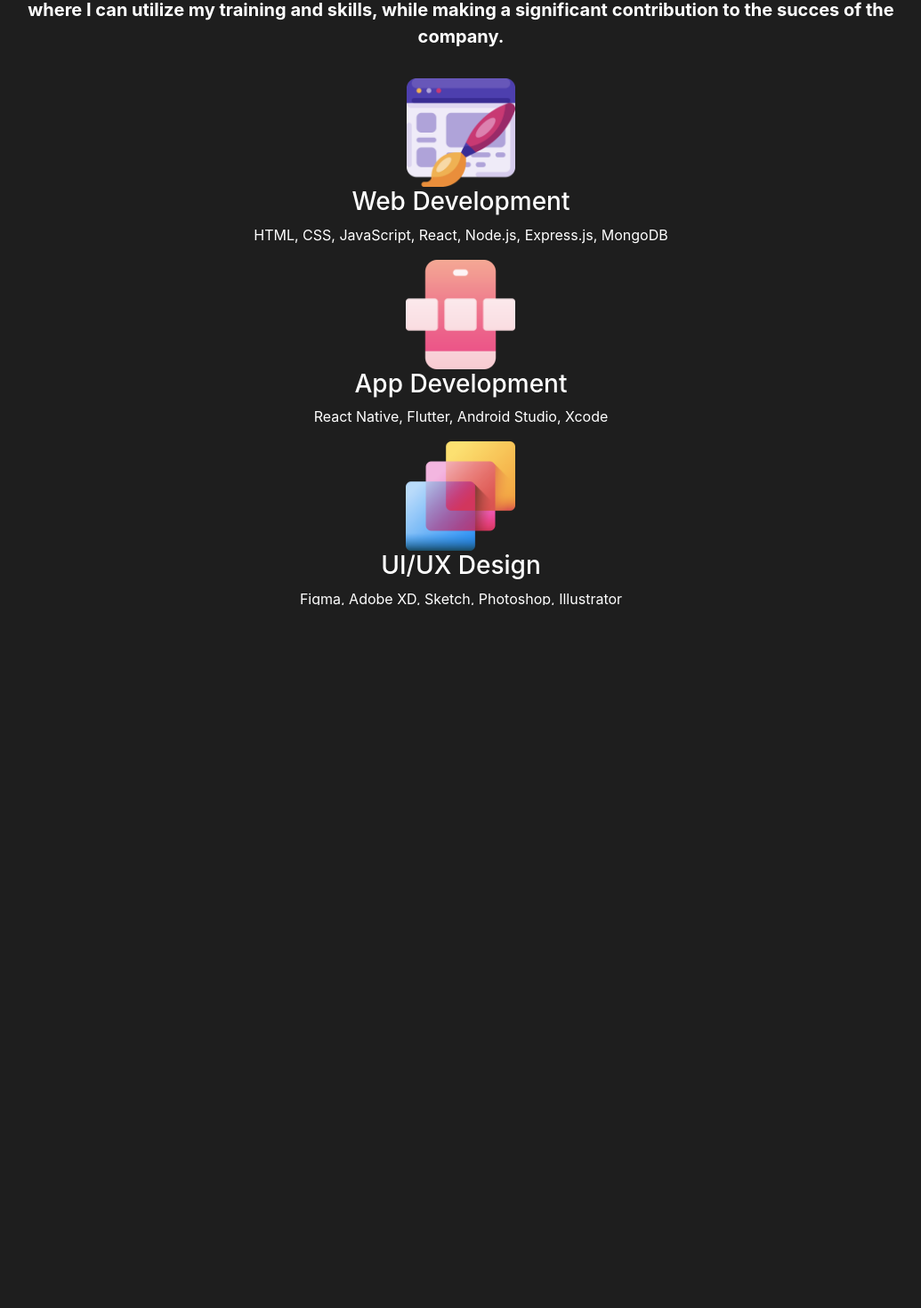
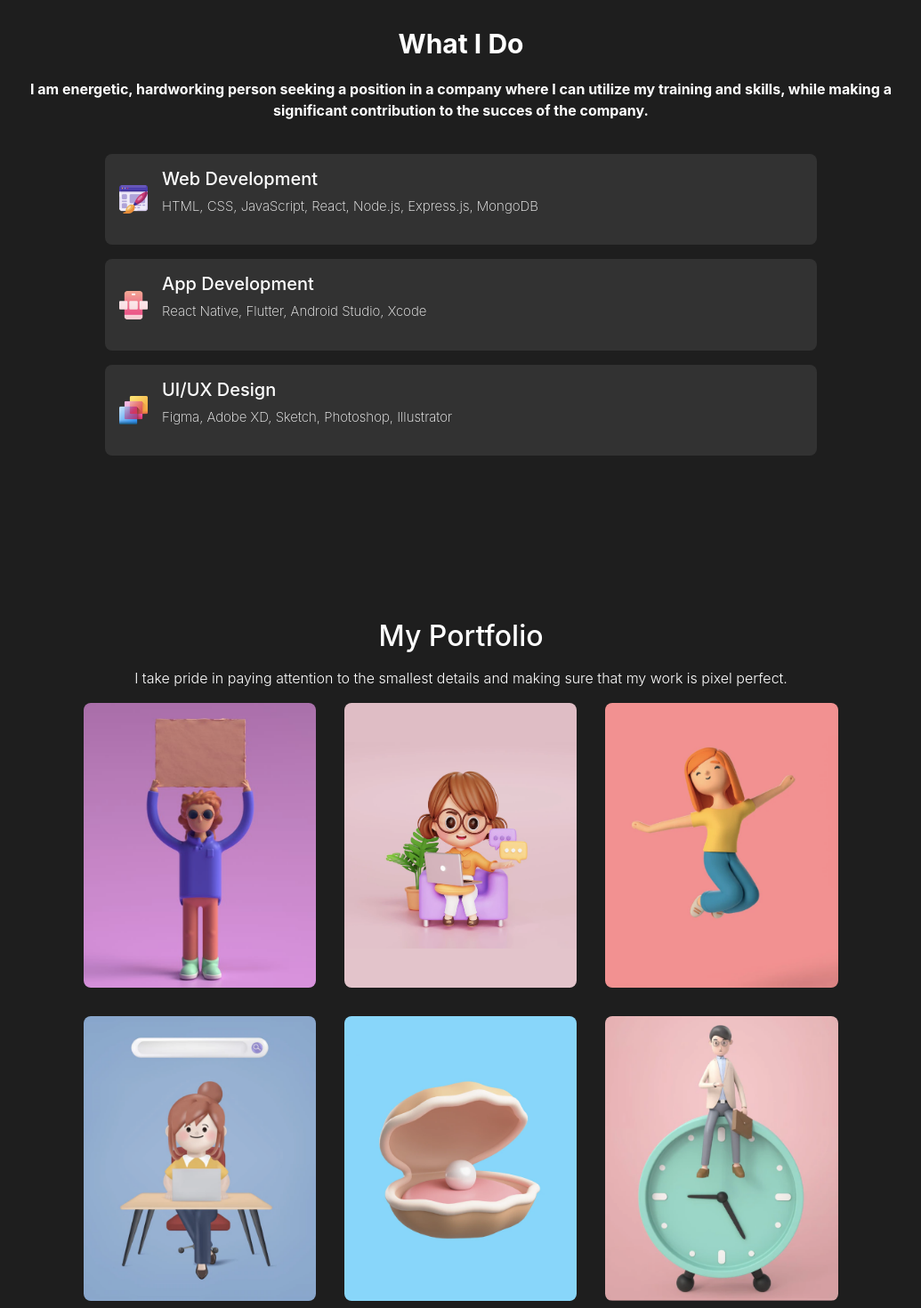
Before and after one commit to UtkarshSinha121/Portfolio, a React (Create React App) app: page / in a window 1280 px wide. Shown: the part 936-2406 px from the top of the page at 89% size, without its empty margins (122-1157 px from the left). Before the commit the page ends 1616 px from the top, so only its background shows below. Built offline with nearby package versions, Linux system fonts and the light colour scheme.

Commit message:
Portfolio page

```diff
--- a/src/App.css
+++ b/src/App.css
@@ -131,12 +131,91 @@
   text-align: center;
 }
 .skillTitle{
-  font-size: 50px;
+  font-size: 30px;
   font-weight: bold;
-  margin-bottom: 2rem;
+  margin-bottom: 1rem;
 }
 .skillDesc{
-  font-size: 20px;
+
+  font-size: 1rem;
   font-weight: bold;
-  margin-bottom: 2rem;
+  margin-bottom: 1rem;
 }
+.skillList{
+  margin: 5px;
+  width: 100vw;
+  max-width: 80%;
+  text-align: left;
+
+}
+.skillbar{
+  display: flex;
+  align-items: center;
+  margin: 1rem;
+  padding: 1rem;
+  border-radius: 0.5rem;
+  background: rgb(50, 50, 50);
+}
+.skillImg{
+  height: 2rem;
+  width: 2rem;
+  object-fit: cover;
+  margin-right: 1rem;
+}
+.skillText>p {
+  font-size: 15px;
+  font-weight: 200;
+
+}
+@media screen and (max-width: 650px){
+  .skillDesc{
+    font-size: 0.8rem;
+  }
+  .skillTitle{
+    font-size: 20px;
+  }
+  .skillText>p {
+    font-size: 10px;
+  }
+  .skillText>h5 {
+    font-size: 15px;
+  }
+}
+ .work{
+  display: flex;
+  flex-direction: column;
+  justify-content: center;
+  align-items: center;
+  text-align: center;
+  padding: 0 1rem;
+ min-height: calc(100vh - 4rem);
+  width: 100vw;
+  max-width: 65rem;
+  margin: 0 auto;
+  overflow: hidden;
+ }
+ .workTitle{
+  font-size: 2rem;
+  margin: 1rem 0;
+ }
+ .workDesc{
+  font-weight: 300;
+  font-size: 1rem;
+ }
+ .workImgs{
+  display: flex;
+  justify-content: center;
+  align-items: center;
+  flex-wrap: wrap;
+  width: 100vm;
+  max-width: 65rem;
+
+ }
+
+ .workImg{
+  height: 20rem;
+  object-fit: cover;
+  margin: 1rem;
+  border-radius: 0.5rem;
+
+ }
--- a/src/App.jsx
+++ b/src/App.jsx
@@ -3,6 +3,7 @@
 import Navbar from './Component/Navbar';
 import Intro from './Component/Intro';
 import Skills from './Component/Skills';
+import Works from './Component/Works';
 
 function App() {
   return (
@@ -10,6 +11,7 @@
       <Navbar />
       <Intro />
       <Skills/>
+      <Works/>
 
 
     </div>
--- a/src/Component/Skills.jsx
+++ b/src/Component/Skills.jsx
@@ -8,22 +8,29 @@
   return (
    <section className='skills'>
        <span className="skillTitle">What I Do</span>
-       <span className="skillDesc">I am energetic, hardworking person seeking a position in a company <br /> where I can utilize my training and skills,  while making a significant contribution to the succes of the company.</span>
+       <span className="skillDesc">I am energetic, hardworking person seeking a position in a company  where I can utilize my training and skills,  while making a significant contribution to the succes of the company.</span>
        <div className="skillList">
-            <div  >
-              <img src={Web} alt="" className="skillImage" />
-              <h3>Web Development</h3>
+            <div className='skillbar'  >
+              <img src={Web} alt="" className="skillImg" />
+              <div className='skillText'>
+              <h5>Web Development</h5>
               <p>HTML, CSS, JavaScript, React, Node.js, Express.js, MongoDB</p>
+              </div>
+
             </div>
-            <div>
-              <img src={App} alt="" className="skillImage" />
-              <h3>App Development</h3>
+            <div className='skillbar'>
+              <img src={App} alt="" className="skillImg" />
+              <div className='skillText'>
+              <h5>App Development</h5>
               <p>React Native, Flutter, Android Studio, Xcode</p>
+              </div>
             </div>
-            <div>
-              <img src={UI} alt="" className="skillImage" />
-              <h3>UI/UX Design</h3>
+            <div className='skillbar'>
+              <img src={UI} alt="" className="skillImg" />
+              <div className='skillText'>
+              <h5>UI/UX Design</h5>
               <p>Figma, Adobe XD, Sketch, Photoshop, Illustrator</p>
+              </div>
               </div>
        </div>
    </section>
--- /dev/null
+++ b/src/Component/Works.jsx
@@ -0,0 +1,26 @@
+import React from 'react'
+import work1 from '../Images/portfolio-1.png';
+import work2 from '../Images/portfolio-2.png';
+import work3 from '../Images/portfolio-3.png';
+import work4 from '../Images/portfolio-4.png';
+import work5 from '../Images/portfolio-5.png';
+import work6 from '../Images/portfolio-6.png';
+
+const Works = () => {
+  return (
+    <section className='work'>
+         <h3 className='workTitle'>My Portfolio</h3>
+         <span className="workDesc">I take pride in paying attention to the smallest details and making sure that my work is pixel perfect.</span>
+         <div className="workImgs">
+            <img src={work1} alt="" className="workImg" />
+            <img src={work2} alt="" className="workImg" />
+            <img src={work3} alt="" className="workImg" />
+            <img src={work4} alt="" className="workImg" />
+            <img src={work5} alt="" className="workImg" />
+            <img src={work6} alt="" className="workImg" />
+         </div>
+    </section>
+  )
+}
+
+export default Works
```
Also changed, not shown: src/Component/Contact.jsx (added, +22 -0 lines).
